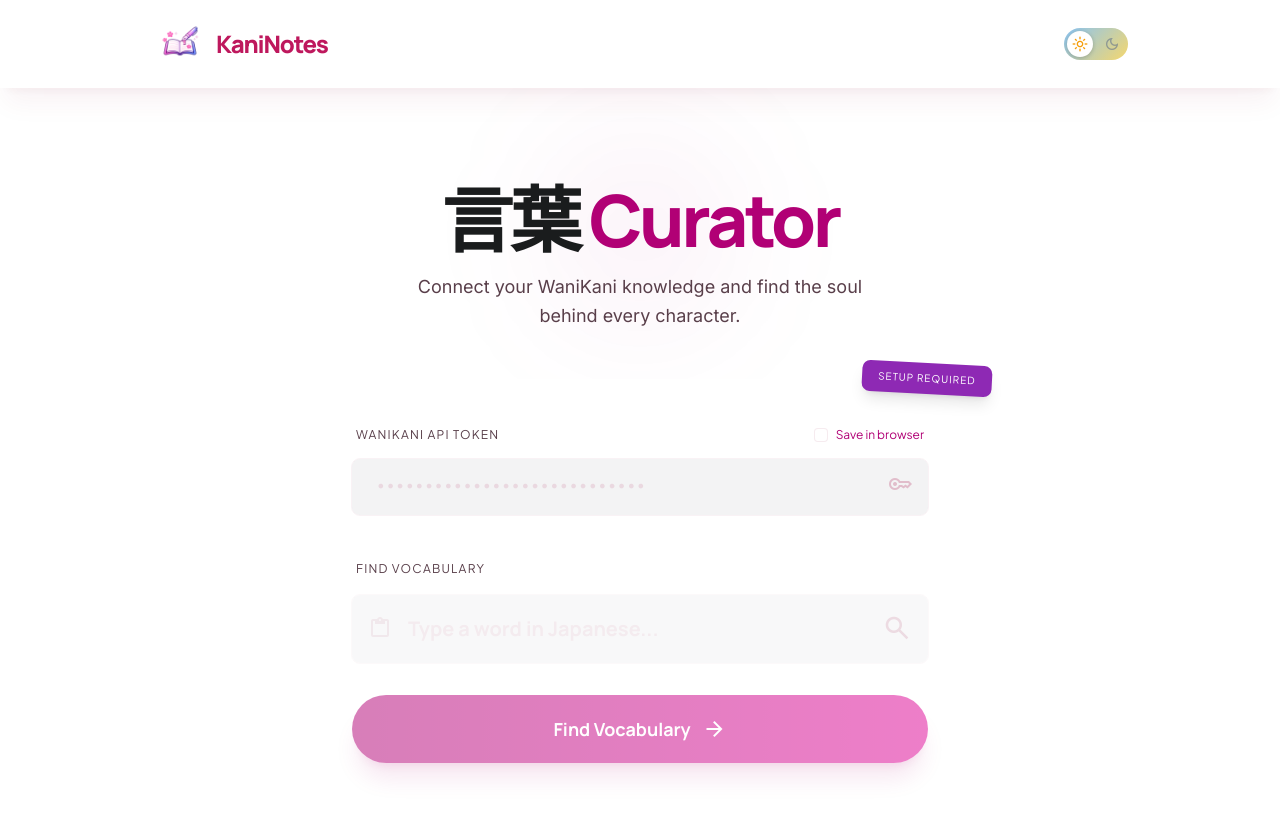
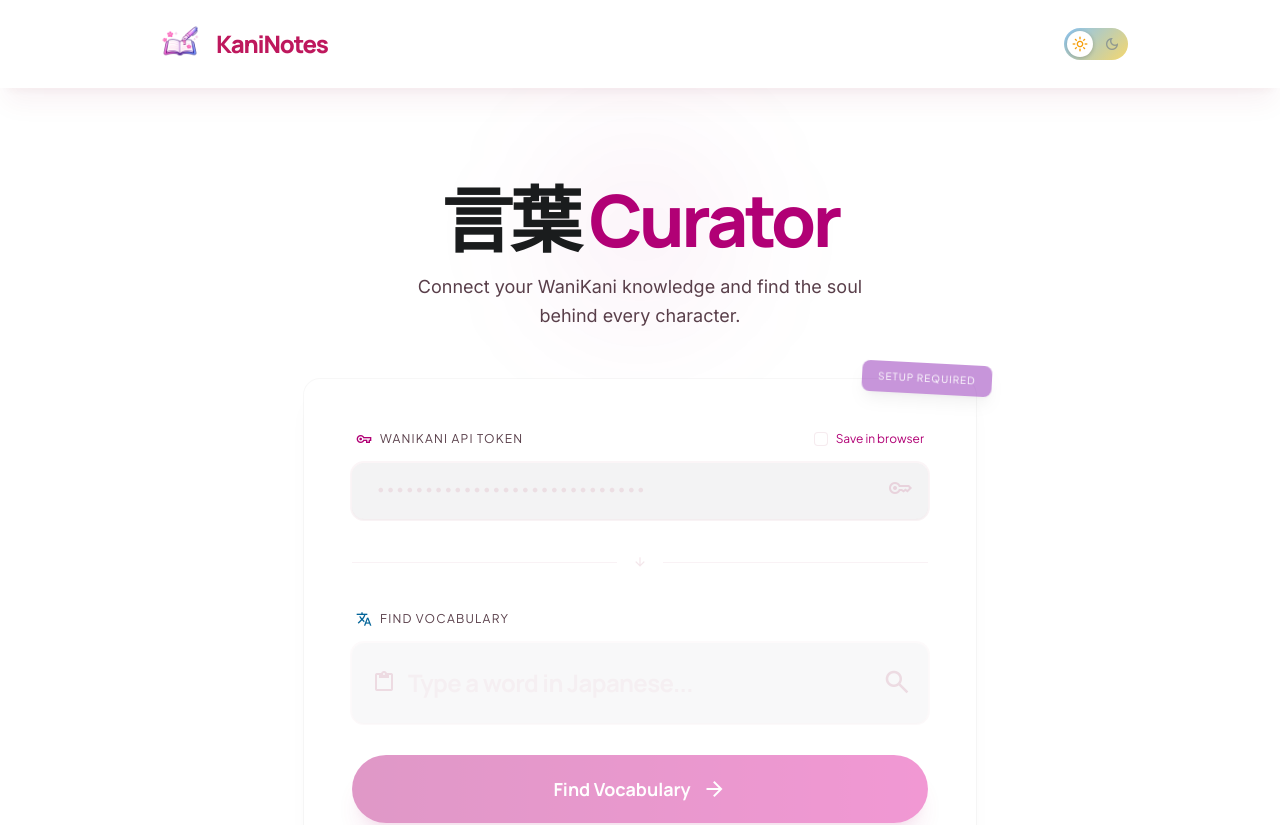
Before and after one commit to egesd/wanikani-notes, a Svelte app in the folder frontend/: page / in a window 1280 px wide. Shown: the top 825 px of the page. Built offline with nearby package versions, Linux system fonts and the light colour scheme.

Commit message:
feat: enhance UI components with improved styles and input focus effects

```diff
--- a/frontend/src/App.svelte
+++ b/frontend/src/App.svelte
@@ -225,16 +225,28 @@
     </div>
 
     <!-- Central Action Card -->
-    <div class="w-full max-w-2xl bg-surface-container-lowest dark:bg-zinc-900 rounded-lg p-8 md:p-12 relative group">
+    <div class="w-full max-w-2xl bg-surface-container-lowest dark:bg-zinc-900 rounded-2xl p-8 md:p-12 relative group shadow-xl shadow-black/[0.03] dark:shadow-black/30 ring-1 ring-black/[0.03] dark:ring-white/[0.06]">
       {#if !hasToken}
-        <div class="absolute -top-4 -right-4 bg-tertiary text-white font-label text-[10px] tracking-widest uppercase py-2 px-4 rounded-lg shadow-lg rotate-3">
+        <div class="absolute -top-4 -right-4 bg-tertiary text-white font-label text-[10px] tracking-widest uppercase py-2 px-4 rounded-lg shadow-lg rotate-3 animate-pulse">
           Setup Required
         </div>
       {/if}
 
-      <div class="space-y-10">
+      <div class="space-y-8">
         <!-- API Token Section -->
         <TokenInput bind:token onTokenChange={(t) => (token = t)} />
+
+        <!-- Divider -->
+        <div class="relative">
+          <div class="absolute inset-0 flex items-center">
+            <div class="w-full border-t border-outline-variant/20 dark:border-zinc-700/50"></div>
+          </div>
+          <div class="relative flex justify-center">
+            <span class="bg-surface-container-lowest dark:bg-zinc-900 px-4">
+              <span class="material-symbols-outlined text-outline-variant/40 dark:text-zinc-600 text-sm">arrow_downward</span>
+            </span>
+          </div>
+        </div>
 
         <!-- Search Section -->
         <WordForm bind:this={wordFormRef} onSubmit={handleLookup} loading={phase === 'loading'} disabled={!hasToken} />
--- a/frontend/src/app.css
+++ b/frontend/src/app.css
@@ -138,3 +138,22 @@
   opacity: 1;
   color: #fbbf24;
 }
+
+/* Input focus glow effect */
+.input-glow {
+  transition: outline-color 0.3s, box-shadow 0.3s, background-color 0.3s;
+}
+
+.input-glow:focus {
+  outline-width: 2px;
+}
+
+.input-glow:hover:not(:focus):not(:disabled) {
+  outline-color: rgba(177, 0, 117, 0.2);
+  box-shadow: 0 2px 8px rgba(0, 0, 0, 0.04);
+}
+
+.dark .input-glow:hover:not(:focus):not(:disabled) {
+  outline-color: rgba(236, 72, 153, 0.2);
+  box-shadow: 0 2px 8px rgba(0, 0, 0, 0.15);
+}
--- a/frontend/src/lib/components/TokenInput.svelte
+++ b/frontend/src/lib/components/TokenInput.svelte
@@ -31,9 +31,10 @@
   }
 </script>
 
-<div class="space-y-4">
+<div class="space-y-3">
   <div class="flex items-center justify-between px-1">
-    <label for="api-token" class="font-label text-xs uppercase tracking-widest text-on-surface-variant dark:text-zinc-400">
+    <label for="api-token" class="font-label text-xs uppercase tracking-widest text-on-surface-variant dark:text-zinc-400 flex items-center gap-2">
+      <span class="material-symbols-outlined text-base text-primary dark:text-pink-400">vpn_key</span>
       WaniKani API Token
     </label>
     <label class="flex items-center gap-2 font-label text-xs text-primary dark:text-pink-400 cursor-pointer hover:underline decoration-2 underline-offset-4">
@@ -46,7 +47,7 @@
       Save in browser
     </label>
   </div>
-  <div class="relative">
+  <div class="relative group/token">
     <input
       id="api-token"
       type="password"
@@ -54,9 +55,9 @@
       value={token}
       oninput={handleInput}
       autocomplete="off"
-      class="w-full bg-surface-container-low dark:bg-zinc-800 border-none rounded-lg px-6 py-4 focus:ring-0 focus:bg-surface-container-lowest dark:focus:bg-zinc-700 transition-all duration-300 placeholder:text-outline-variant/50 dark:placeholder:text-zinc-600 text-on-surface dark:text-zinc-100 font-mono outline outline-1 outline-outline-variant/20 dark:outline-zinc-700 focus:outline-primary"
+      class="input-glow w-full bg-surface-container-low dark:bg-zinc-800/80 border-none rounded-xl px-6 py-4 focus:ring-0 focus:bg-white dark:focus:bg-zinc-700 transition-all duration-300 placeholder:text-outline-variant/40 dark:placeholder:text-zinc-600 text-on-surface dark:text-zinc-100 font-mono outline outline-2 outline-outline-variant/15 dark:outline-zinc-700/80 focus:outline-primary dark:focus:outline-pink-500 shadow-sm focus:shadow-lg focus:shadow-primary/10 dark:focus:shadow-pink-500/10"
     />
-    <div class="absolute right-4 top-1/2 -translate-y-1/2 text-outline-variant dark:text-zinc-500">
+    <div class="absolute right-4 top-1/2 -translate-y-1/2 text-outline-variant/60 dark:text-zinc-500 group-focus-within/token:text-primary dark:group-focus-within/token:text-pink-400 transition-colors duration-300">
       <span class="material-symbols-outlined">key</span>
     </div>
   </div>
--- a/frontend/src/lib/components/WordForm.svelte
+++ b/frontend/src/lib/components/WordForm.svelte
@@ -38,16 +38,17 @@
   }
 </script>
 
-<div class="space-y-4">
-  <label for="word-input" class="font-label text-xs uppercase tracking-widest text-on-surface-variant dark:text-zinc-400 px-1">
+<div class="space-y-3">
+  <label for="word-input" class="font-label text-xs uppercase tracking-widest text-on-surface-variant dark:text-zinc-400 px-1 flex items-center gap-2">
+    <span class="material-symbols-outlined text-base text-secondary dark:text-blue-400">translate</span>
     Find Vocabulary
   </label>
-  <form onsubmit={handleSubmit} class="relative">
+  <form onsubmit={handleSubmit} class="relative group/search">
     <button
       type="button"
       onclick={pasteFromClipboard}
       disabled={loading || disabled}
-      class="absolute left-4 top-1/2 -translate-y-1/2 text-outline dark:text-zinc-500 hover:text-primary dark:hover:text-pink-400 disabled:text-outline-variant/50 transition-colors"
+      class="absolute left-5 top-1/2 -translate-y-1/2 text-outline/60 dark:text-zinc-500 hover:text-primary dark:hover:text-pink-400 disabled:text-outline-variant/50 transition-colors z-10"
       title="Paste from clipboard"
     >
       <span class="material-symbols-outlined text-2xl">content_paste</span>
@@ -60,23 +61,23 @@
       bind:value={word}
       disabled={loading || disabled}
       lang="ja"
-      class="w-full bg-surface-container-low dark:bg-zinc-800 border-none rounded-lg pl-14 pr-14 py-5 text-xl font-headline focus:ring-0 focus:bg-surface-container-lowest dark:focus:bg-zinc-700 transition-all duration-300 placeholder:text-outline-variant/50 dark:placeholder:text-zinc-600 text-on-surface dark:text-zinc-100 outline outline-1 outline-outline-variant/20 dark:outline-zinc-700 focus:outline-secondary disabled:opacity-50"
+      class="input-glow w-full bg-surface-container-low dark:bg-zinc-800/80 border-none rounded-xl pl-14 pr-14 py-6 text-2xl font-headline tracking-tight focus:ring-0 focus:bg-white dark:focus:bg-zinc-700 transition-all duration-300 placeholder:text-outline-variant/35 dark:placeholder:text-zinc-600 text-on-surface dark:text-zinc-100 outline outline-2 outline-outline-variant/15 dark:outline-zinc-700/80 focus:outline-secondary dark:focus:outline-blue-500 shadow-sm focus:shadow-lg focus:shadow-secondary/10 dark:focus:shadow-blue-500/10 disabled:opacity-50"
     />
     <button
       type="submit"
       disabled={loading || disabled || !word.trim()}
-      class="absolute right-4 top-1/2 -translate-y-1/2 text-secondary dark:text-blue-400 disabled:text-outline-variant/50"
+      class="absolute right-4 top-1/2 -translate-y-1/2 text-secondary/70 dark:text-blue-400/70 group-focus-within/search:text-secondary dark:group-focus-within/search:text-blue-400 disabled:text-outline-variant/50 transition-colors duration-300"
     >
       <span class="material-symbols-outlined text-3xl">search</span>
     </button>
   </form>
 
   <!-- Primary CTA -->
-  <div class="pt-4">
+  <div class="pt-5">
     <button
       onclick={() => { const trimmed = word.trim(); if (trimmed) onSubmit(trimmed); }}
       disabled={loading || disabled || !word.trim()}
-      class="w-full bg-gradient-to-r from-primary to-primary-container text-white font-headline text-lg py-5 rounded-full shadow-xl shadow-primary/20 hover:shadow-2xl hover:shadow-primary/30 active:scale-[0.98] transition-all duration-200 flex items-center justify-center gap-3 disabled:opacity-50 disabled:cursor-not-allowed"
+      class="w-full bg-gradient-to-r from-primary to-primary-container text-white font-headline text-lg py-5 rounded-full shadow-xl shadow-primary/20 hover:shadow-2xl hover:shadow-primary/30 hover:-translate-y-0.5 active:scale-[0.98] active:translate-y-0 transition-all duration-200 flex items-center justify-center gap-3 disabled:opacity-40 disabled:cursor-not-allowed disabled:hover:translate-y-0 disabled:hover:shadow-xl"
     >
       {#if loading}
         <span class="material-symbols-outlined animate-spin">progress_activity</span>
```
